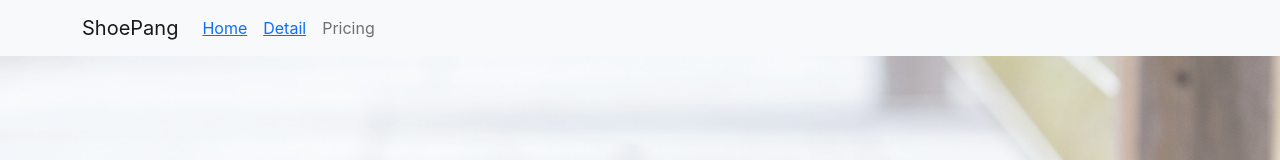
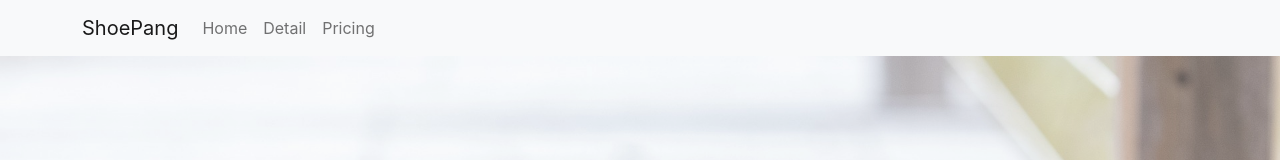
Before and after one commit to devSeung0v0/shop_pjt, a React (Create React App) app: page / in a window 1280 px wide. Shown: the top 160 px of the page. Built offline with nearby package versions, Linux system fonts and the light colour scheme.

Commit message:
🐛 Link 태그 오류 해결

```diff
--- a/src/components/Header.js
+++ b/src/components/Header.js
@@ -9,8 +9,8 @@ export default function Header(){
         <Container>
           <Navbar.Brand href="#home">ShoePang</Navbar.Brand>
         <Nav className="me-auto">
-          <Nav.Link><Link to='/'>Home</Link></Nav.Link>
-          <Nav.Link><Link to='/detail'>Detail</Link></Nav.Link>
+          <Nav.Link as={Link} to='/'>Home</Nav.Link>
+          <Nav.Link as={Link} to='/detail'>Detail</Nav.Link>
           <Nav.Link>Pricing</Nav.Link>
         </Nav>
         </Container>
```
